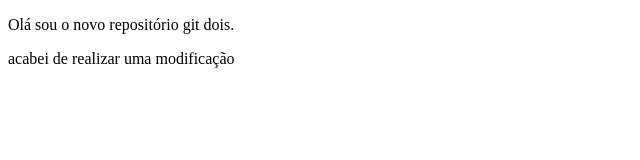
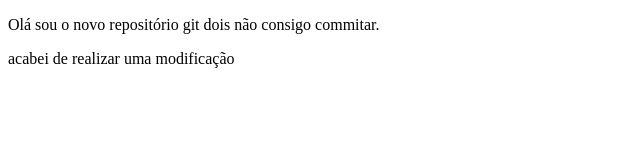
Before and after one commit to FabioAbbadi/curso-git-dois, a plain HTML site: page git.html in a window 1280 px wide. Shown: the whole page, without its empty margins (0-640 px from the left). Drawn offline with Linux system fonts and the light colour scheme.

Commit message:
teste visual code

```diff
--- a/git.html
+++ b/git.html
@@ -6,7 +6,7 @@
     <title>Git dois</title>
 </head>
 <body>
-    <p>Olá sou o novo repositório git dois.</p>
+    <p>Olá sou o novo repositório git dois não consigo commitar.</p>
     <p>acabei de realizar uma modificação</p>
 </body>
 </html>
```
